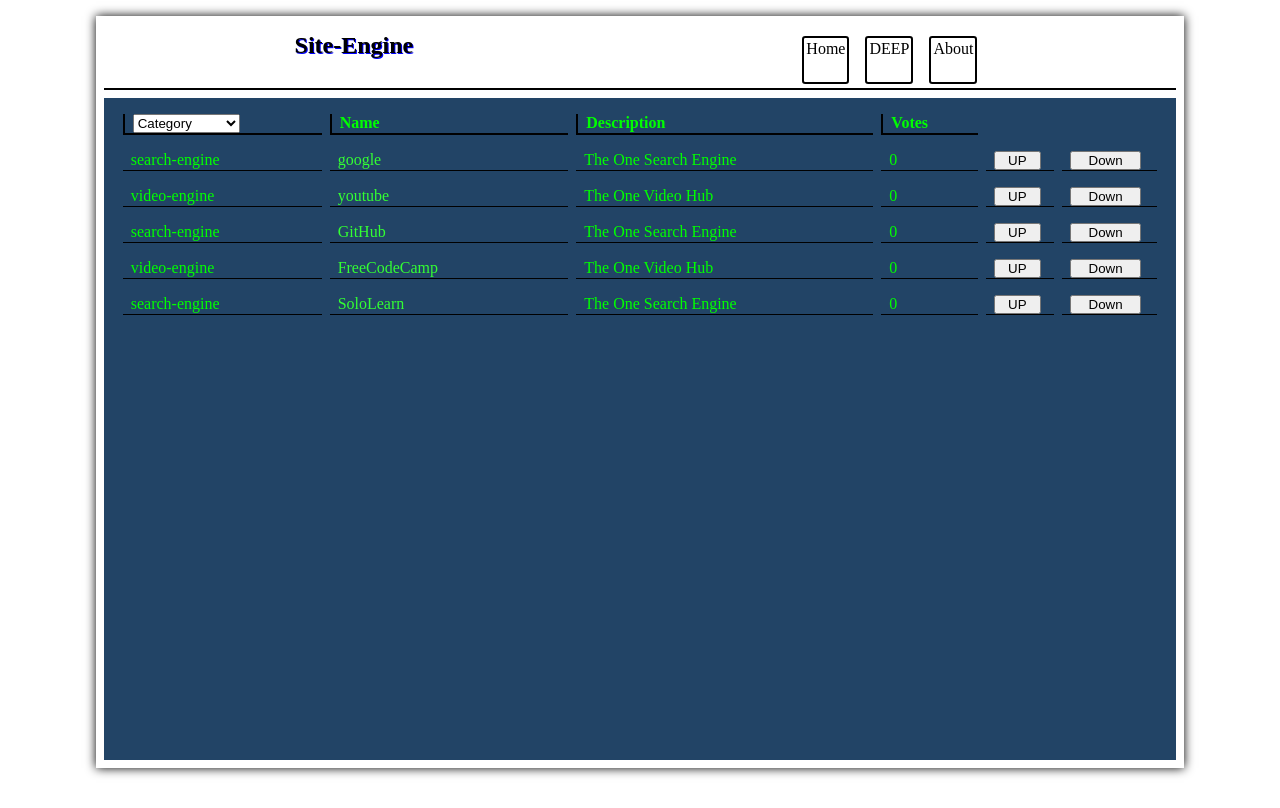
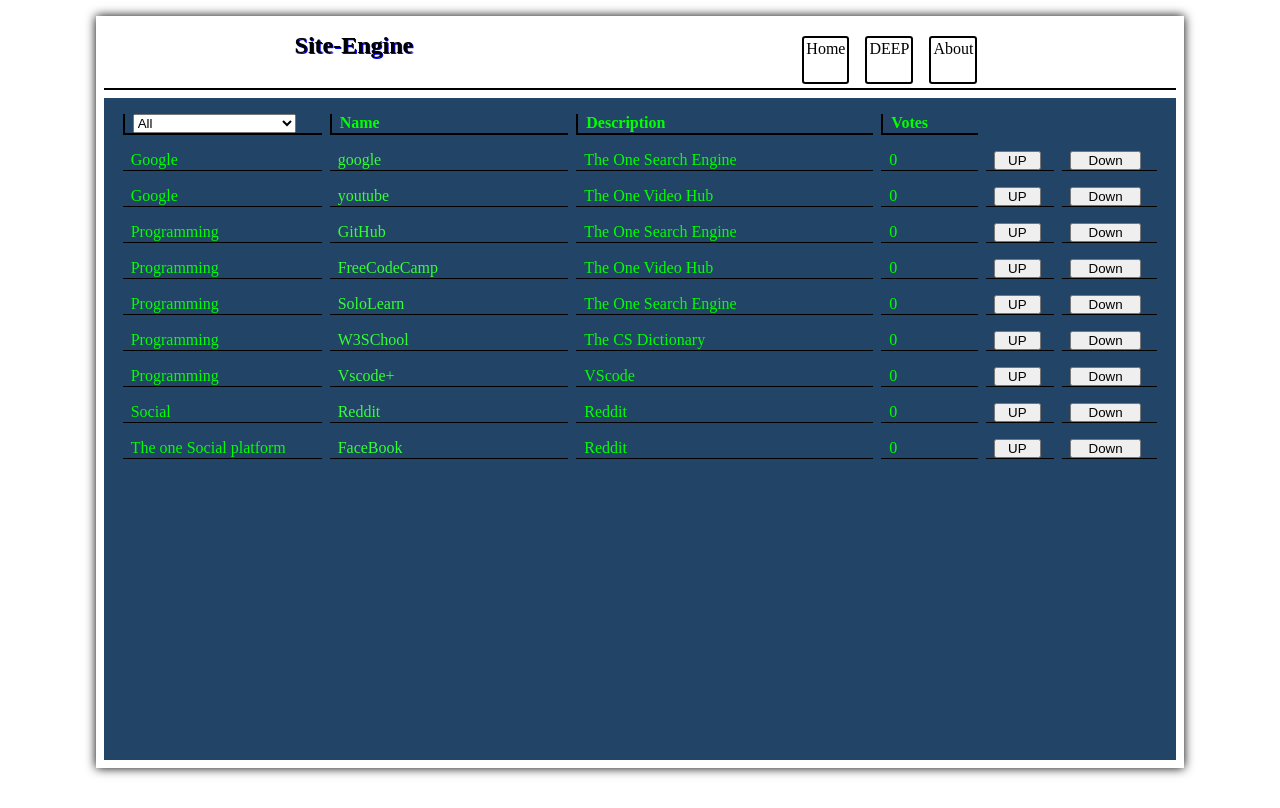
Before and after one commit to Sironi-00/React-site, a React (Create React App) app: page / in a window 1280 px wide. Built offline with nearby package versions, Linux system fonts and the light colour scheme.

Commit message:
Improved and genre filter works perfectly

```diff
--- a/public/index.html
+++ b/public/index.html
@@ -11,7 +11,7 @@
     />
     <link rel="apple-touch-icon" href="%PUBLIC_URL%/logo192.png" />
     <link rel="manifest" href="%PUBLIC_URL%/manifest.json" />
-    <title>Solo's React</title>
+    <title>Site Engine</title>
   </head>
   <body>
     <noscript>You need to enable JavaScript to run this app.</noscript>
--- a/src/App.js
+++ b/src/App.js
@@ -7,43 +7,68 @@
   const db = [
     {
       name: "google",
-      link: "www.google.com",
+      link: "http://www.google.com",
       description: "The One Search Engine",
-      category: "search-engine",
+      category: "Google",
       votes: 0,
     },
     {
       name: "youtube",
-      link: "www.youtube.com",
+      link: "http://www.youtube.com",
       description: "The One Video Hub",
-      category: "video-engine",
+      category: "Google",
       votes: 0,
     },
     {
       name: "GitHub",
-      link: "www.google.com",
+      link: "http://www.google.com",
       description: "The One Search Engine",
-      category: "search-engine",
+      category: "Programming",
       votes: 0,
     },
     {
       name: "FreeCodeCamp",
-      link: "www.youtube.com",
+      link: "http://www.youtube.com",
       description: "The One Video Hub",
-      category: "video-engine",
+      category: "Programming",
       votes: 0,
     },
     {
       name: "SoloLearn",
-      link: "www.google.com",
+      link: "http://www.google.com",
       description: "The One Search Engine",
-      category: "search-engine",
+      category: "Programming",
+      votes: 0,
+    },
+    {
+      name: "W3SChool",
+      link: "http://www.w3schools.com",
+      description: "The CS Dictionary",
+      category: "Programming",
+      votes: 0,
+    },
+    {
+      name: "Vscode+",
+      link: "http://code.visualstudio.com/",
+      description: "VScode",
+      category: "Programming",
+      votes: 0,
+    },
+    {
+      name: "Reddit",
+      link: "http://www.reddit.com",
+      description: "Reddit",
+      category: "Social",
+      votes: 0,
+    },
+    {
+      name: "FaceBook",
+      link: "http://www.facebook.com",
+      description: "Reddit",
+      category: "The one Social platform",
       votes: 0,
     },
   ];
-
-
-  const [dblist, setSite] = useState(db);
 
   function makeGenre(list) {
     // filters and make category list
@@ -59,10 +84,21 @@
 
     return genreList
   }
+
+  function categoryList(list) {
+    let filteredList = []
+    list.forEach(el=>{
+        if (SELECTEDCATEGORY === el.category || SELECTEDCATEGORY === "*") filteredList.push(el)
+    })
+    return filteredList
+  }
+
+  const [dblist, setSite] = useState(categoryList(db));
   const [genries, _setGenre] = useState(makeGenre(dblist));
 
   function handleChange(e) {
-    setSite()
+    SELECTEDCATEGORY =  e.target.value
+    setSite(categoryList(db))
   }
 
   return (
@@ -73,7 +109,7 @@
             <th id="cate">
               <select name="category" id="category">
                 {/* // display filterd category options */}
-                <option value="*">Category</option>
+                <option value="*" onClick={handleChange}>All</option>
                 <SelectCate props={genries} handleChange={handleChange}/>
               </select>
             </th>
@@ -99,20 +135,18 @@
 
 function Tray({ props }) {
   // Adds and display site to the table
-  return props.map((el) => {
-    if (SELECTEDCATEGORY === el.category || SELECTEDCATEGORY === "*") {
+  return props.map(({name, category, link, votes, description}) => {
       return (
-        <tr key={el.name}>
-          <td>{el.category}</td>
+        <tr key={name}>
+          <td>{category}</td>
           <td>
-            <a href={el.link}>{el.name}</a>
+            <a href={link} target="_">{name}</a>
           </td>
-          <td>{el.description}</td>
-          <td>{el.votes}</td>
+          <td>{description}</td>
+          <td>{votes}</td>
           <td><button>UP</button></td>
           <td><button>Down</button></td>
         </tr>
       );
-    } else return <p> The Category doesn't match or the list is empty </p>
   });
 }
```
